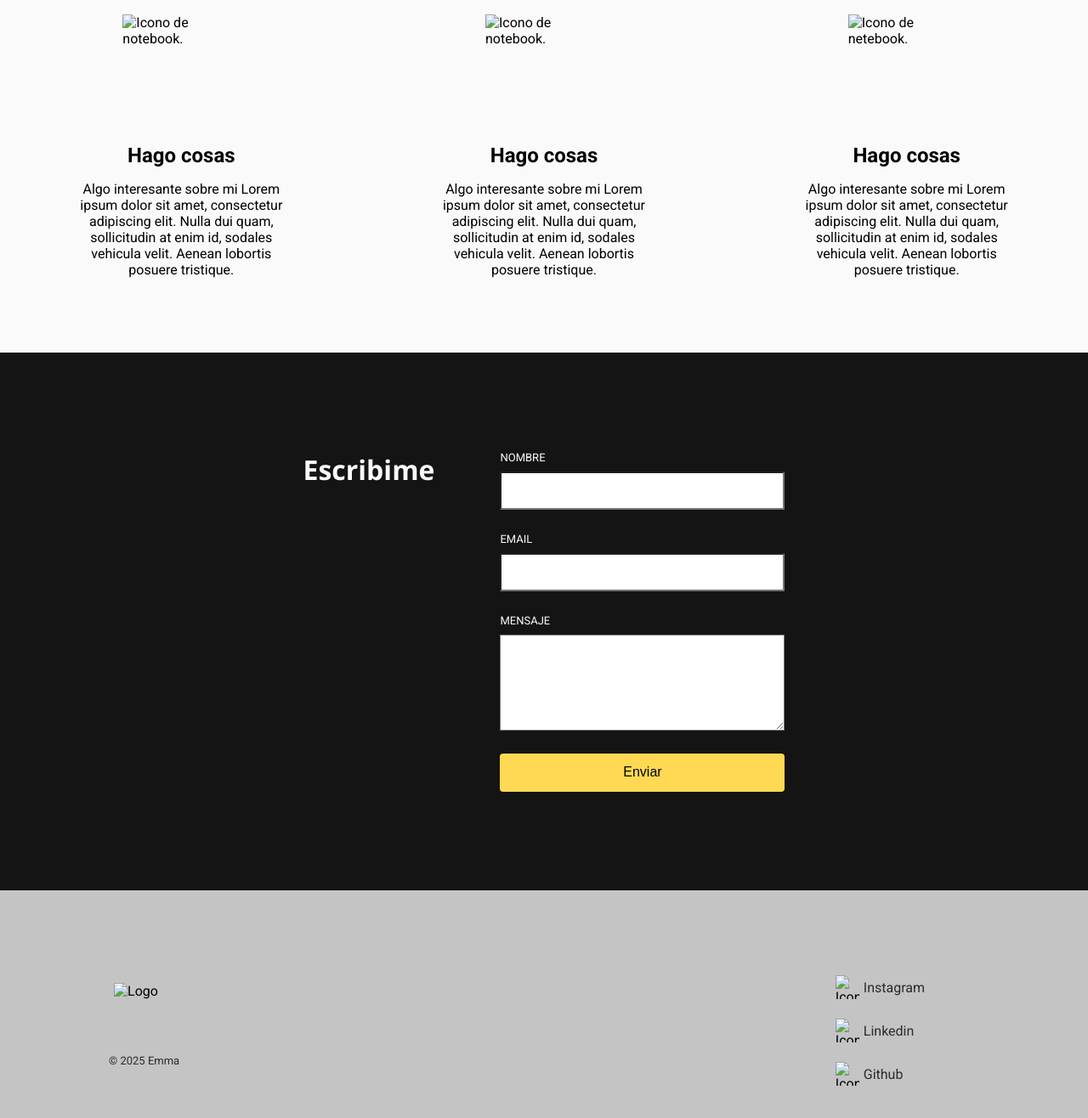
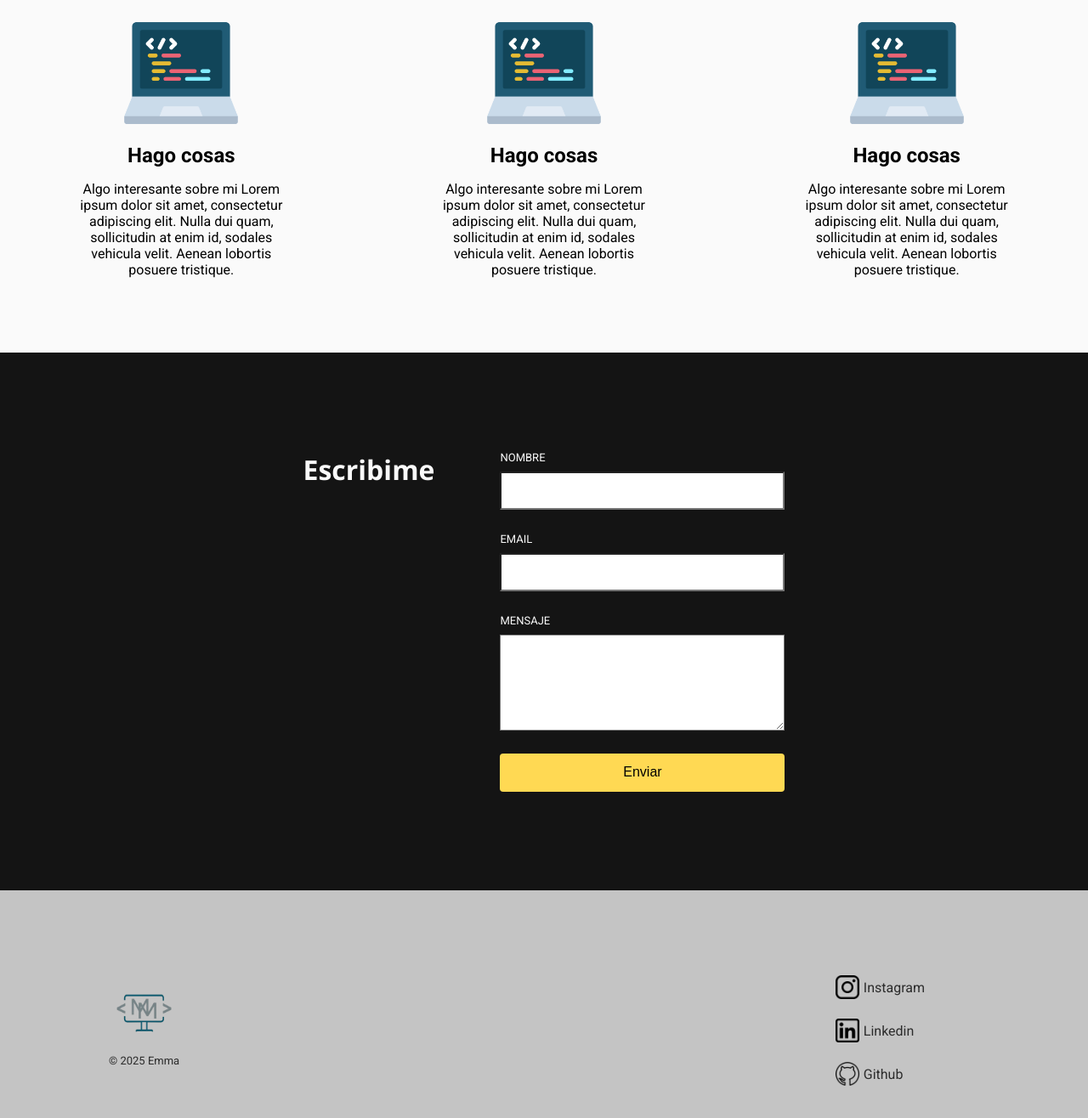
Before and after one commit to emmaluciana/Desaf-o-maquetado, a website: page public/index.html in a window 1280 px wide. Shown: the part 1230-2546 px from the top of the page at 85% size. Drawn offline with nearby package versions, Linux system fonts and the light colour scheme; the site is published under a folder, as on GitHub Pages, so addresses that start at the root find nothing.

Commit message:
update img path

```diff
--- a/public/index.html
+++ b/public/index.html
@@ -13,7 +13,7 @@
   <div class="main-container">
     <div class="container-header flex-col">
       <header class="header">
-        <img src="/assets/logo-sin-fondo.png" alt="Logo" class="logo">
+        <img src="assets/logo-sin-fondo.png" alt="Logo" class="logo">
         <label for="btn-label" class="label-btn">☰</label>
         <nav class="menu-nav">
           <ul>
@@ -25,7 +25,7 @@
       </header>
       <section class="welcome flex-col">
         <p class="welcome__title">Bienvenidxs a mi site</p>
-        <img src="/assets/perfil-sin-fondo.png" alt="Imagen de perfil." class="img-perfil">
+        <img src="assets/perfil-sin-fondo.png" alt="Imagen de perfil." class="img-perfil">
       </section>
     </div>
     <section class="about-me" id="quien-soy">
@@ -38,12 +38,12 @@
           Mauris nec tortor lectus. Curabitur nec ultricies dolor.
         </p>
       </div>
-      <img src="/assets/icono-perfil.png" alt="Icono de perfil." class="icono-perfil">
+      <img src="assets/icono-perfil.png" alt="Icono de perfil." class="icono-perfil">
     </section>
     <section class="section-service" id="servicios">
       <h2 class="section-service__title">Mis servicios</h2>
       <article class="section-service__item item1">
-        <img src="/assets/programming.png" alt="Icono de notebook." class="section-service--icono">
+        <img src="assets/programming.png" alt="Icono de notebook." class="section-service--icono">
         <h3 class="section-service__subtitle">
           Hago cosas
         </h3>
@@ -53,7 +53,7 @@
         </p>
       </article>
       <article class="section-service__item item2">
-        <img src="/assets/programming.png" alt="Icono de notebook." class="section-service--icono">
+        <img src="assets/programming.png" alt="Icono de notebook." class="section-service--icono">
         <h3 class="section-service__subtitle">
           Hago cosas
         </h3>
@@ -64,7 +64,7 @@
         </p>
       </article>
       <article class="section-service__item item3">
-        <img src="/assets/programming.png" alt="Icono de netebook." class="section-service--icono">
+        <img src="assets/programming.png" alt="Icono de netebook." class="section-service--icono">
         <h3 class="section-service__subtitle">
           Hago cosas
         </h3>
@@ -97,20 +97,20 @@
     </section>
     <footer class="section-footer flex-col">
       <div class="section-footer__container flex-col">
-        <img src="/assets/logo-sin-fondo.png" class="logo-footer" alt="Logo">
+        <img src="assets/logo-sin-fondo.png" class="logo-footer" alt="Logo">
         <p class="copy"> &copy; 2025 Emma</p>
       </div>
       <div class="section-footer__contact">
         <div class="container-redes">
-          <img src="/assets/instagram.png" alt="Icono de Instagram." class="logo-red logo-ig">
+          <img src="assets/instagram.png" alt="Icono de Instagram." class="logo-red logo-ig">
           <p class="redes">Instagram</p>
         </div>
         <div class="container-redes">
-          <img src="/assets/linkedin.png" alt="Icono de Linkedin." class="logo-red logo-linkedin">
+          <img src="assets/linkedin.png" alt="Icono de Linkedin." class="logo-red logo-linkedin">
           <p class="redes">Linkedin</p>
         </div>
         <div class="container-redes">
-          <img src="/assets/github.png" alt="Icono de GitHub." class="logo-red logo-github">
+          <img src="assets/github.png" alt="Icono de GitHub." class="logo-red logo-github">
           <p class="redes">Github</p>
         </div>
       </div>
```
